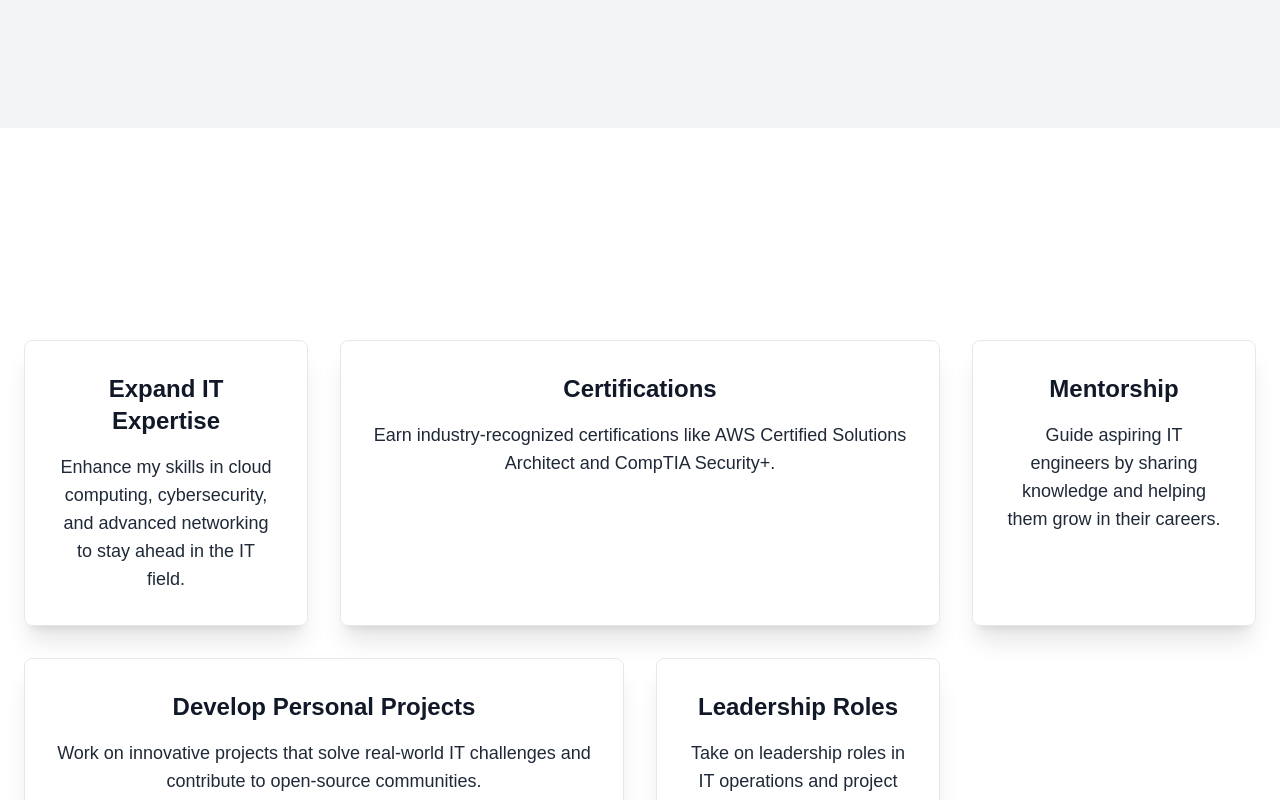
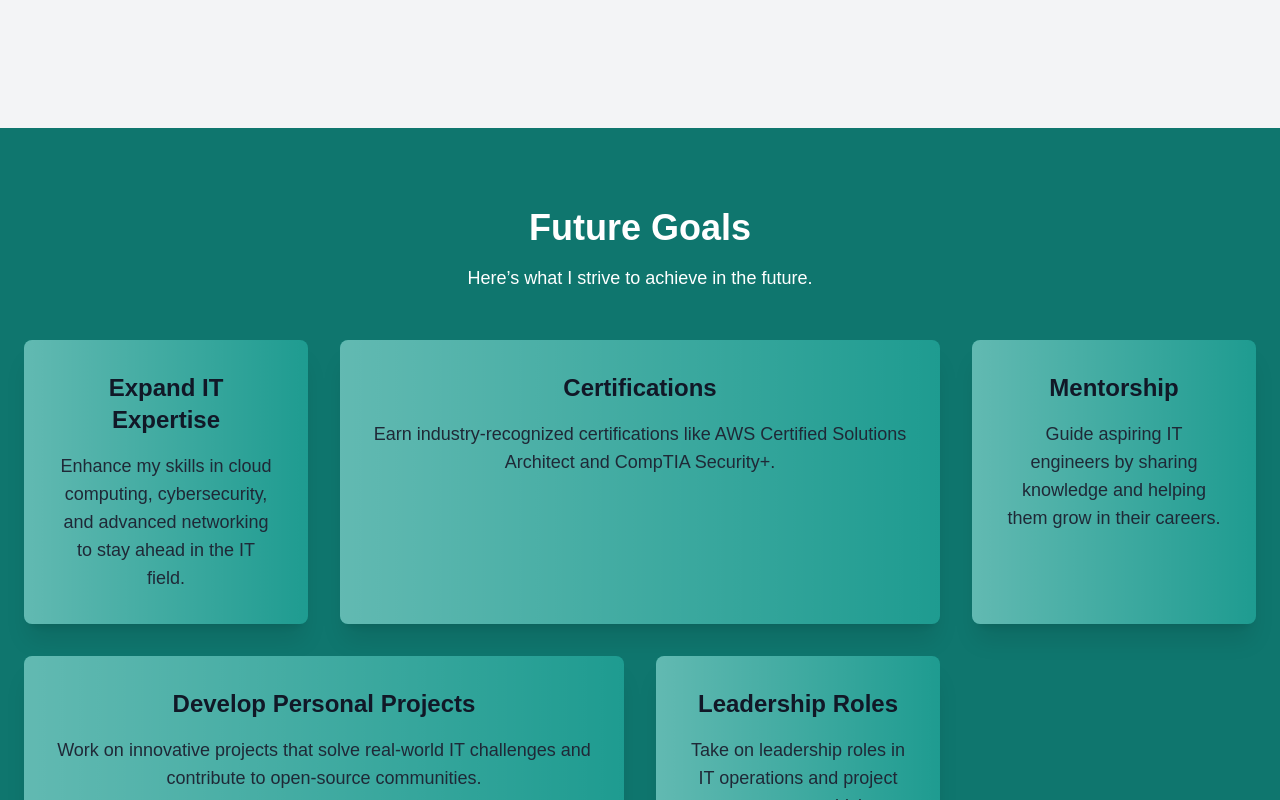
Before and after one commit to Zahid-sadi/sad-bin-moin, a Next.js app: page / in a window 1280 px wide. Shown: the part 1800-2600 px from the top of the page. Built offline with nearby package versions, Linux system fonts and the light colour scheme.

Commit message:
worked on goal section

```diff
--- a/components/Goal.jsx
+++ b/components/Goal.jsx
@@ -36,7 +36,7 @@ const goals = [
 
 const FutureGoalsSection = () => {
     return (
-        <div id="future-goals" className="py-20  text-white">
+        <div id="future-goals" className="py-20 bg-teal-700 text-white">
             <div className="max-w-7xl mx-auto px-6 text-center">
                 <motion.h2
                     initial={{ opacity: 0, y: -20 }}
@@ -63,7 +63,7 @@ const FutureGoalsSection = () => {
                             animate={{ opacity: 1, y: 0 }}
                             transition={{ duration: 0.6, delay: index * 0.3 }}
                             whileHover={{ scale: 1.05 }}
-                            className={`relative p-8 rounded-lg shadow-xl border transform transition-all bg-white/30 backdrop-blur-lg ${goal.size}`}
+                            className={`relative p-8 rounded-lg shadow-xl  transform transition-all bg-teal-600 backdrop-blur-lg ${goal.size}`}
                         >
                             {/* Inner Layer for Additional Effect */}
                             <div className="absolute inset-0 rounded-lg bg-gradient-to-r from-white/50 to-white/10 opacity-70 pointer-events-none"></div>
```
